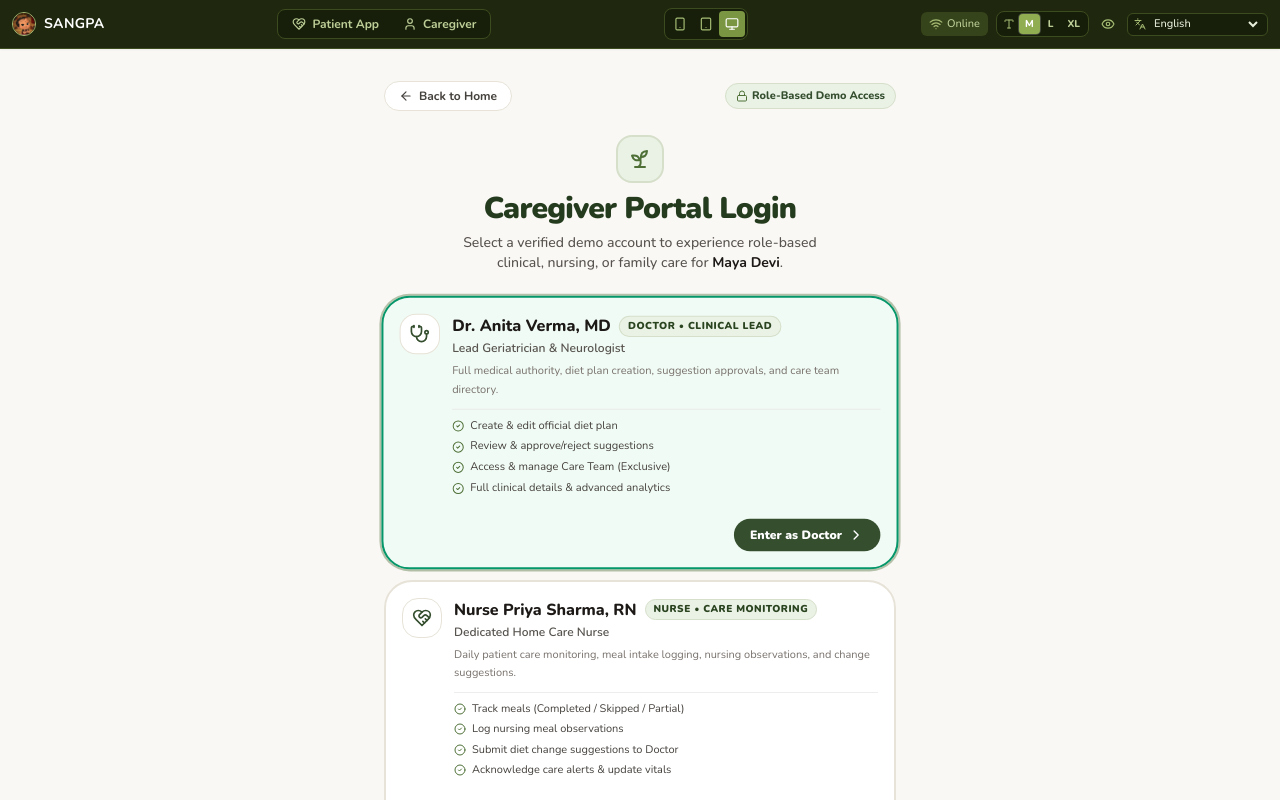
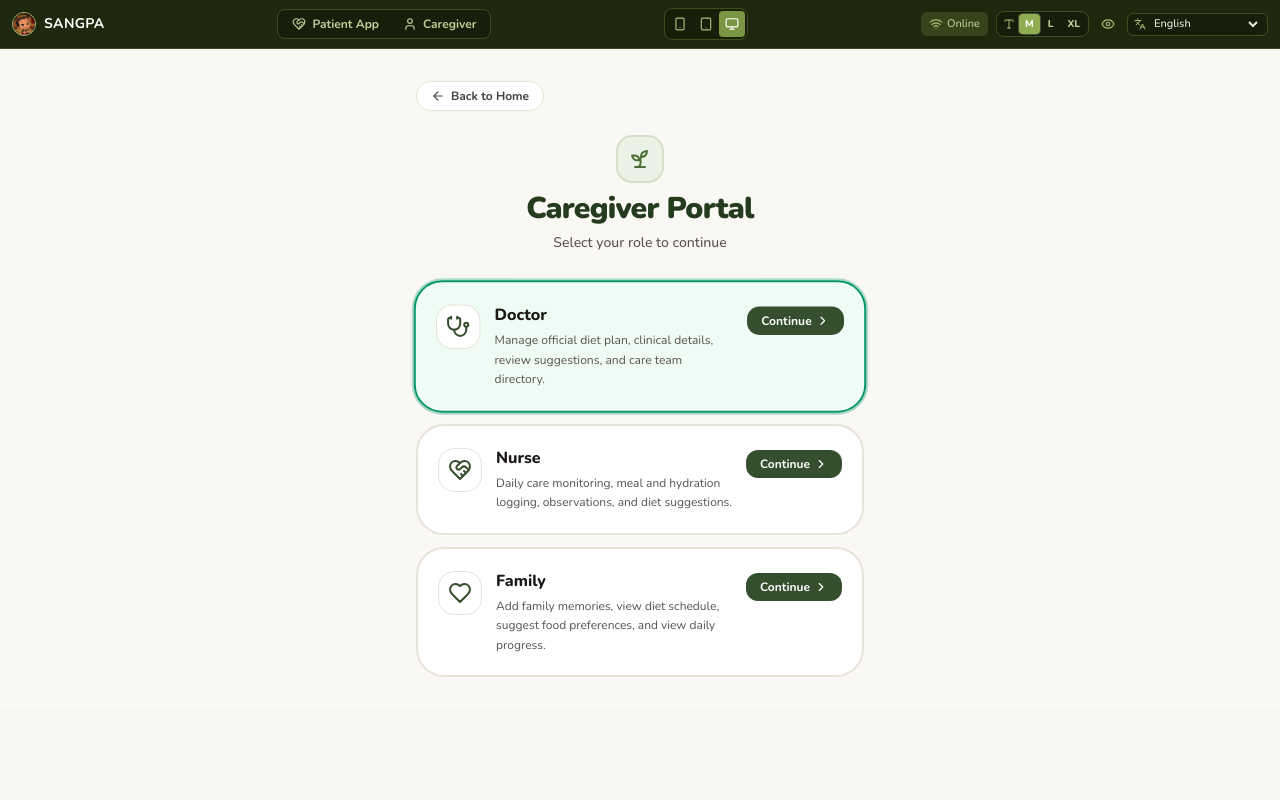
Before and after one commit to mahi040-pixel/sangpa-dementia-support, a React (Vite) app: page / in a window 1280 px wide. Both pictures are taken after a click on the button "I am a caregiver". Shown: the top 800 px of the page. Built offline with nearby package versions, Linux system fonts and the light colour scheme.

Commit message:
refactor: simplify caregiver login screen to 3 clean role options (Doctor, Nurse, Family)

```diff
--- a/src/components/caregiver/CaregiverLoginScreen.tsx
+++ b/src/components/caregiver/CaregiverLoginScreen.tsx
@@ -4,10 +4,7 @@ import {
   Stethoscope,
   HeartHandshake,
   Heart,
-  ShieldCheck,
   ArrowLeft,
-  CheckCircle2,
-  Lock,
   ChevronRight,
   Sprout
 } from 'lucide-react';
@@ -15,77 +12,50 @@ import { CaregiverRole } from '../../types';
 import { audio } from '../../utils/audio';
 
 export const CaregiverLoginScreen: React.FC = () => {
-  const { loginCaregiver, setRole, setPatientScreen } = useApp();
+  const { loginCaregiver, setRole } = useApp();
   const [selectedRole, setSelectedRole] = useState<CaregiverRole>('doctor');
 
-  const demoAccounts: {
+  const roleOptions: {
     role: CaregiverRole;
-    name: string;
     title: string;
     icon: React.FC<{ className?: string }>;
     accentColor: string;
-    badge: string;
-    description: string;
-    keyPermissions: string[];
+    summary: string;
   }[] = [
     {
       role: 'doctor',
-      name: 'Dr. Anita Verma, MD',
-      title: 'Lead Geriatrician & Neurologist',
+      title: 'Doctor',
       icon: Stethoscope,
-      accentColor: 'border-emerald-600 bg-emerald-50/60 text-emerald-900',
-      badge: 'Doctor • Clinical Lead',
-      description: 'Full medical authority, diet plan creation, suggestion approvals, and care team directory.',
-      keyPermissions: [
-        'Create & edit official diet plan',
-        'Review & approve/reject suggestions',
-        'Access & manage Care Team (Exclusive)',
-        'Full clinical details & advanced analytics'
-      ]
+      accentColor: 'border-emerald-600 bg-emerald-50/70 text-emerald-900 ring-emerald-600/30',
+      summary: 'Manage official diet plan, clinical details, review suggestions, and care team directory.'
     },
     {
       role: 'nurse',
-      name: 'Nurse Priya Sharma, RN',
-      title: 'Dedicated Home Care Nurse',
+      title: 'Nurse',
       icon: HeartHandshake,
-      accentColor: 'border-blue-600 bg-blue-50/60 text-blue-900',
-      badge: 'Nurse • Care Monitoring',
-      description: 'Daily patient care monitoring, meal intake logging, nursing observations, and change suggestions.',
-      keyPermissions: [
-        'Track meals (Completed / Skipped / Partial)',
-        'Log nursing meal observations',
-        'Submit diet change suggestions to Doctor',
-        'Acknowledge care alerts & update vitals'
-      ]
+      accentColor: 'border-blue-600 bg-blue-50/70 text-blue-900 ring-blue-600/30',
+      summary: 'Daily care monitoring, meal and hydration logging, observations, and diet suggestions.'
     },
     {
       role: 'family',
-      name: 'Rohan Sharma',
-      title: "Patient's Son & Primary Family Contact",
+      title: 'Family',
       icon: Heart,
-      accentColor: 'border-amber-600 bg-amber-50/60 text-amber-900',
-      badge: 'Family Member • Family Circle',
-      description: 'Compassionate overview, today’s meal visibility, personal family memories, and change requests.',
-      keyPermissions: [
-        'Add & manage Family Memories (Exclusive)',
-        'View approved diet plan & meal times',
-        'Submit diet preferences to Doctor',
-        'Warm, reassuring weekly summary'
-      ]
+      accentColor: 'border-amber-600 bg-amber-50/70 text-amber-900 ring-amber-600/30',
+      summary: 'Add family memories, view diet schedule, suggest food preferences, and view daily progress.'
     }
   ];
 
-  const handleLogin = (role: CaregiverRole, name: string) => {
+  const handleLogin = (role: CaregiverRole) => {
     audio.playSuccessJingle();
-    loginCaregiver(role, name);
+    loginCaregiver(role);
   };
 
   return (
     <div className="flex-1 bg-[#FAF8F5] min-h-full flex flex-col justify-between p-4 sm:p-6 lg:p-8 select-none">
-      <div className="max-w-lg mx-auto w-full space-y-5">
+      <div className="max-w-md mx-auto w-full space-y-6">
 
-        {/* Top Back Navigation */}
-        <div className="flex items-center justify-between">
+        {/* Top Navigation */}
+        <div>
           <button
             onClick={() => {
               audio.playGentleChime();
@@ -96,107 +66,74 @@ export const CaregiverLoginScreen: React.FC = () => {
             <ArrowLeft className="w-3.5 h-3.5" />
             <span>Back to Home</span>
           </button>
-
-          <span className="inline-flex items-center gap-1 text-[11px] font-extrabold text-[#344E2E] bg-[#EAF2E6] px-2.5 py-1 rounded-full border border-[#D5DFC9]">
-            <Lock className="w-3 h-3 text-[#4E7037]" />
-            <span>Role-Based Demo Access</span>
-          </span>
         </div>
 
-        {/* Header Branding */}
-        <div className="text-center space-y-1.5 pt-1">
+        {/* Clean Header */}
+        <div className="text-center space-y-1.5">
           <div className="w-12 h-12 rounded-2xl bg-[#EAF2E6] border-2 border-[#D5DFC9] mx-auto flex items-center justify-center text-[#344E2E] shadow-2xs mb-2">
             <Sprout className="w-6 h-6 text-[#4E7037]" />
           </div>
           <h1 className="text-2xl sm:text-3xl font-black text-[#243B1D] tracking-tight">
-            Caregiver Portal Login
+            Caregiver Portal
           </h1>
-          <p className="text-xs sm:text-sm text-stone-600 font-medium max-w-sm mx-auto">
-            Select a verified demo account to experience role-based clinical, nursing, or family care for <strong className="text-stone-900">Maya Devi</strong>.
+          <p className="text-xs sm:text-sm text-stone-600 font-medium">
+            Select your role to continue
           </p>
         </div>
 
-        {/* 3 Role Selection Cards */}
+        {/* 3 Main Role Options: Doctor, Nurse, Family */}
         <div className="space-y-3 pt-1">
-          {demoAccounts.map((acc) => {
-            const Icon = acc.icon;
-            const isSelected = selectedRole === acc.role;
+          {roleOptions.map((opt) => {
+            const Icon = opt.icon;
+            const isSelected = selectedRole === opt.role;
 
             return (
               <div
-                key={acc.role}
-                onClick={() => setSelectedRole(acc.role)}
-                className={`p-4 rounded-3xl border-2 transition-all cursor-pointer shadow-xs relative ${
+                key={opt.role}
+                onClick={() => {
+                  setSelectedRole(opt.role);
+                  handleLogin(opt.role);
+                }}
+                className={`p-4 sm:p-5 rounded-3xl border-2 transition-all cursor-pointer shadow-xs ${
                   isSelected
-                    ? `${acc.accentColor} ring-2 ring-[#4E7037]/40 shadow-sm scale-[1.01]`
-                    : 'bg-white border-[#E7E3D8] hover:border-stone-400 hover:bg-stone-50/50'
+                    ? `${opt.accentColor} ring-2 shadow-sm scale-[1.01]`
+                    : 'bg-white border-[#E7E3D8] hover:border-[#4E7037] hover:bg-stone-50/50'
                 }`}
               >
                 <div className="flex items-start justify-between gap-3">
-                  <div className="flex items-start gap-3 min-w-0">
-                    <div className="w-10 h-10 rounded-2xl bg-white border border-[#E7E3D8] flex items-center justify-center flex-shrink-0 shadow-2xs">
-                      <Icon className="w-5 h-5 text-[#344E2E]" />
+                  <div className="flex items-start gap-3.5 min-w-0">
+                    <div className="w-11 h-11 rounded-2xl bg-white border border-[#E7E3D8] flex items-center justify-center flex-shrink-0 shadow-2xs mt-0.5">
+                      <Icon className="w-6 h-6 text-[#344E2E]" />
                     </div>
 
                     <div className="min-w-0 flex-1">
-                      <div className="flex items-center gap-2 flex-wrap">
-                        <span className="font-extrabold text-sm sm:text-base text-stone-900 truncate">
-                          {acc.name}
-                        </span>
-                        <span className="text-[10px] font-black uppercase tracking-wider px-2 py-0.5 rounded-full bg-[#EAF2E6] text-[#2B4420] border border-[#D5DFC9]">
-                          {acc.badge}
-                        </span>
-                      </div>
-
-                      <p className="text-xs font-semibold text-stone-600 mt-0.5 truncate">
-                        {acc.title}
+                      <h3 className="font-extrabold text-base text-stone-900">
+                        {opt.title}
+                      </h3>
+                      <p className="text-xs text-stone-600 mt-1 leading-relaxed">
+                        {opt.summary}
                       </p>
-
-                      <p className="text-[11px] text-stone-500 mt-1.5 leading-relaxed">
-                        {acc.description}
-                      </p>
-
-                      {/* Bullet Permissions preview */}
-                      <div className="mt-2.5 space-y-1 pt-2 border-t border-stone-200/70">
-                        {acc.keyPermissions.map((perm, idx) => (
-                          <div key={idx} className="flex items-center gap-1.5 text-[11px] text-stone-700">
-                            <CheckCircle2 className="w-3 h-3 text-[#4E7037] flex-shrink-0" />
-                            <span>{perm}</span>
-                          </div>
-                        ))}
-                      </div>
-                    </div>
                     </div>
                   </div>
 
-                {/* Direct 1-Click Login Button */}
-                <div className="mt-3.5 pt-2 flex items-center justify-end">
+                  <div className="mt-1 flex-shrink-0">
                     <button
                       onClick={(e) => {
                         e.stopPropagation();
-                      handleLogin(acc.role, acc.name);
+                        handleLogin(opt.role);
                       }}
-                    className={`px-4 py-2 rounded-2xl font-black text-xs flex items-center gap-1.5 transition-all shadow-xs cursor-pointer active:scale-95 ${
-                      isSelected
-                        ? 'bg-[#344E2E] hover:bg-[#253920] text-white'
-                        : 'bg-stone-100 hover:bg-stone-200 text-stone-800'
-                    }`}
+                      className="px-3.5 py-1.5 rounded-xl font-bold text-xs bg-[#344E2E] hover:bg-[#253920] text-white flex items-center gap-1 transition-all shadow-xs cursor-pointer active:scale-95"
                     >
-                    <span>Enter as {acc.role === 'doctor' ? 'Doctor' : acc.role === 'nurse' ? 'Nurse' : 'Family Member'}</span>
-                    <ChevronRight className="w-4 h-4" />
+                      <span>Continue</span>
+                      <ChevronRight className="w-3.5 h-3.5" />
                     </button>
+                  </div>
                 </div>
               </div>
             );
           })}
         </div>
 
-        {/* Security & Role Policy Assurance Note */}
-        <div className="p-3 bg-white rounded-2xl border border-[#E7E3D8] text-[11px] text-stone-600 text-center flex items-center justify-center gap-1.5 shadow-2xs">
-          <ShieldCheck className="w-4 h-4 text-[#4E7037] flex-shrink-0" />
-          <span>One Unified Portal • Permissions enforce strict clinical, nursing, and family privacy boundaries.</span>
-        </div>
-
       </div>
     </div>
   );
```
Lines whose indentation alone changed are shown as unchanged.
